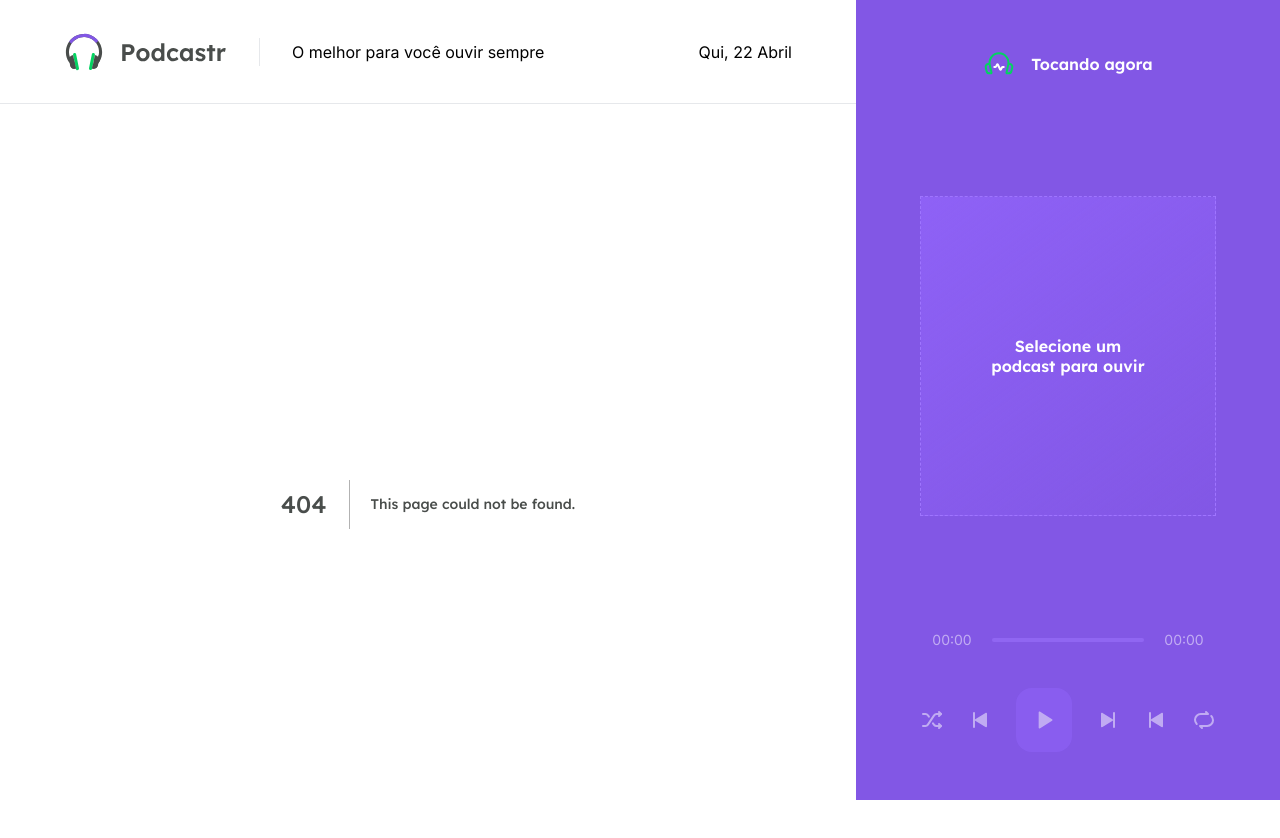
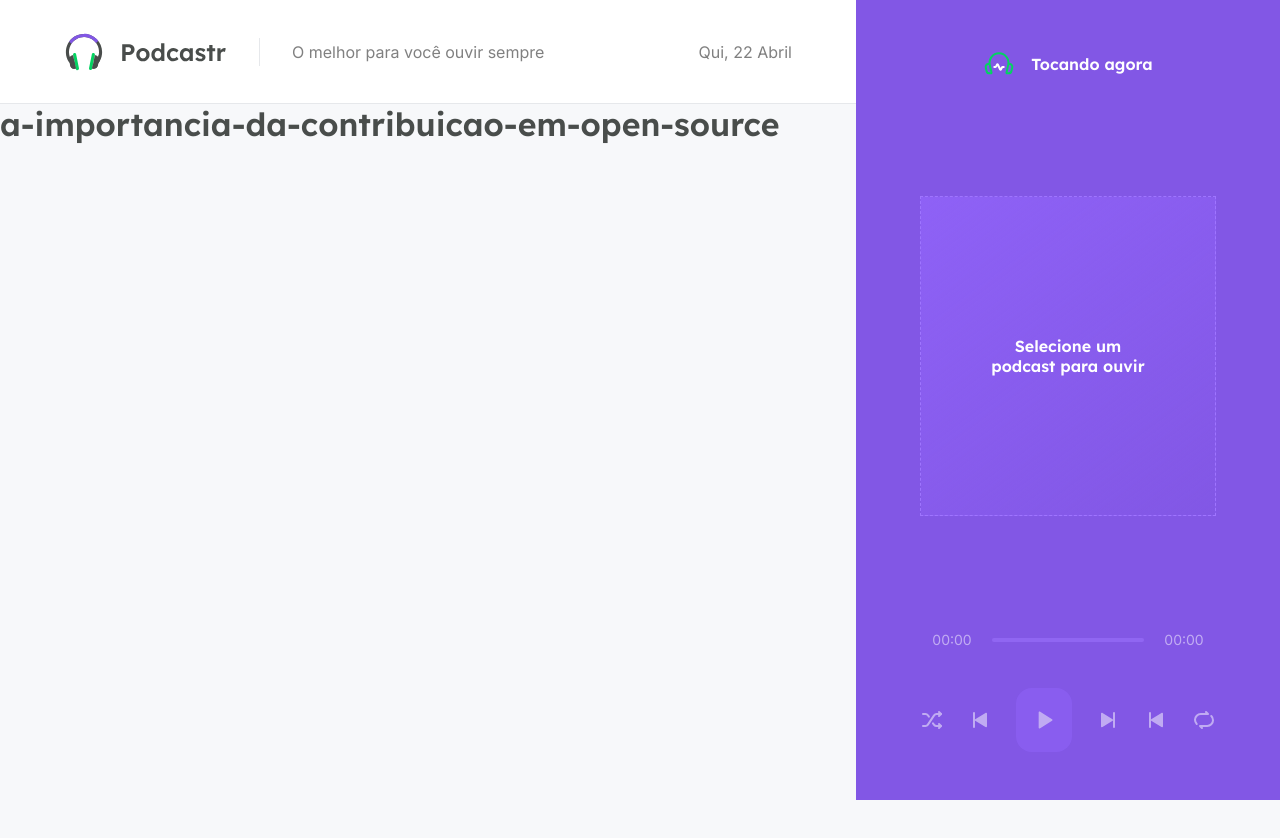
Before and after one commit to carloseduardodb/podcastr-next-js, a Next.js app: page /episodes/a-importancia-da-contribuicao-em-open-source in a window 1280 px wide. Before the commit this address had no page. Shown: the top 838 px of the page. After the commit the page ends 800 px from the top, so only its background shows below. Built offline with nearby package versions, Linux system fonts and the light colour scheme.

Commit message:
add page episodes

```diff
--- /dev/null
+++ b/src/pages/episodes/[slug].tsx
@@ -0,0 +1,6 @@
+import { useRouter } from "next/router";
+
+export default function Episode() {
+  const router = useRouter();
+  return <h1>{router.query.slug}</h1>;
+}
```
Also changed, not shown: src/pages/index.tsx (+5 -2 lines).
